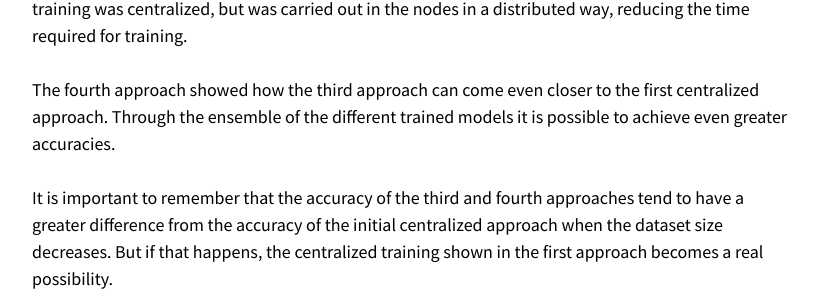
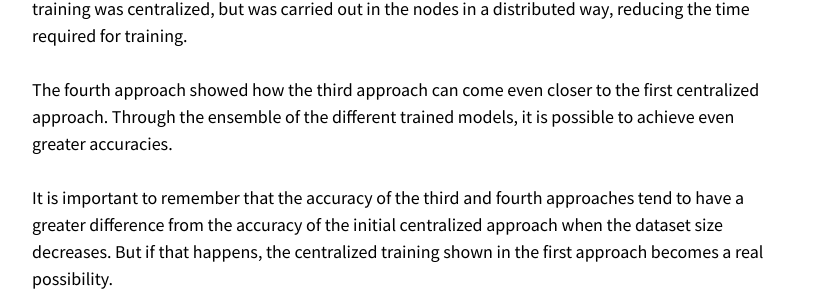
Before and after one commit to NeowayLabs/neowaylabs.github.io, a Jekyll site: the page built from _posts/2022-01-20-distributed-training-with-pyspark.md, in a window 1280 px wide and 900 px high, scrolled down 14364 px. Shown: the part 182-482 px from the top of the window, without its empty margins (343-1165 px from the left). Built offline with Jekyll 4.4.1, drawn with Linux system fonts in a browser that asks for light colours; nearby versions of some CDN libraries; comment, search, counter and statistics services are not loaded.

```diff
--- a/_posts/2022-01-20-distributed-training-with-pyspark.md
+++ b/_posts/2022-01-20-distributed-training-with-pyspark.md
@@ -482,7 +482,7 @@ The second approach achieved an accuracy of 0.9043 and a time of 256.21s per fol
 
 The third approach trained several models centralized on different samples of the dataset reaching accuracies ranging from 0.89216 to 0.89311 in a time of 26.53s. That is, an accuracy close to the initial centralized approach with a shorter training and prediction time. It is important to note that the training was centralized, but was carried out in the nodes in a distributed way, reducing the time required for training.
 
-The fourth approach showed how the third approach can come even closer to the first centralized approach. Through the ensemble of the different trained models it is possible to achieve even greater accuracies.
+The fourth approach showed how the third approach can come even closer to the first centralized approach. Through the ensemble of the different trained models, it is possible to achieve even greater accuracies.
 
 It is important to remember that the accuracy of the third and fourth approaches tend to have a greater difference from the accuracy of the initial centralized approach when the dataset size decreases. But if that happens, the centralized training shown in the first approach becomes a real possibility.
 
```
